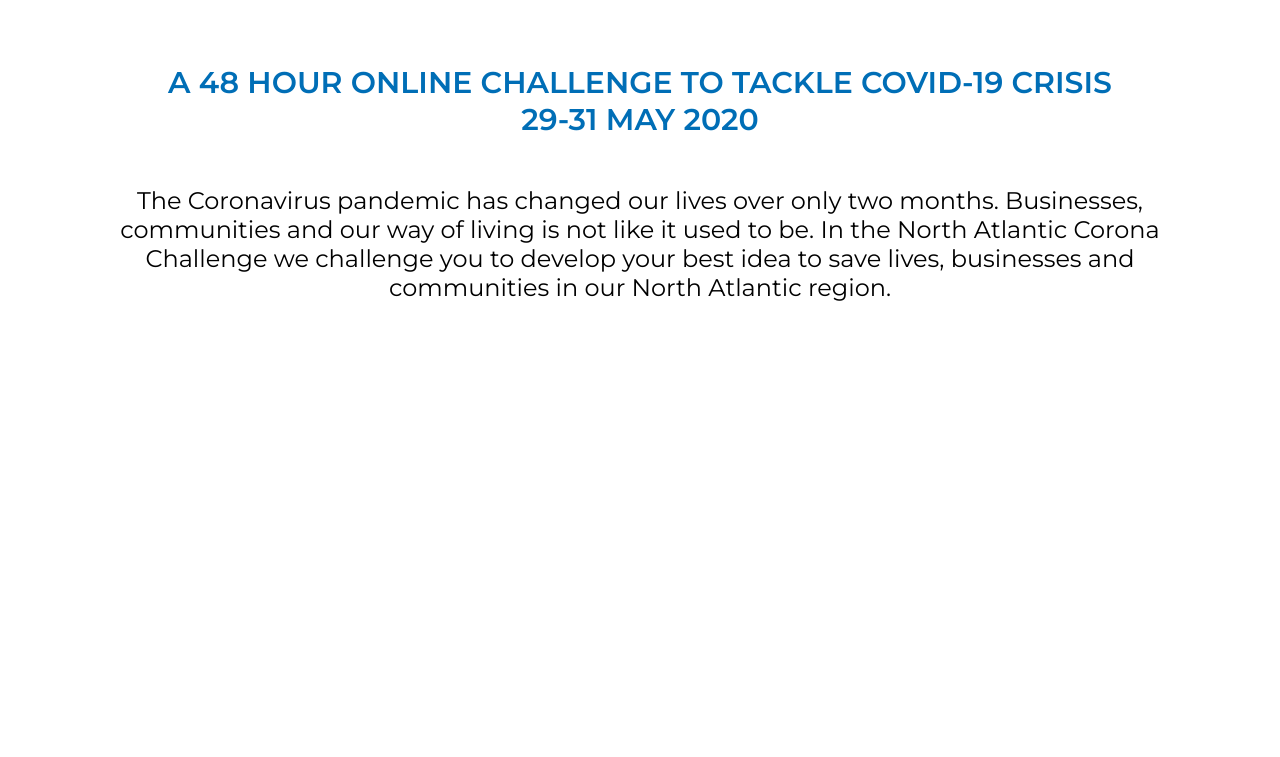
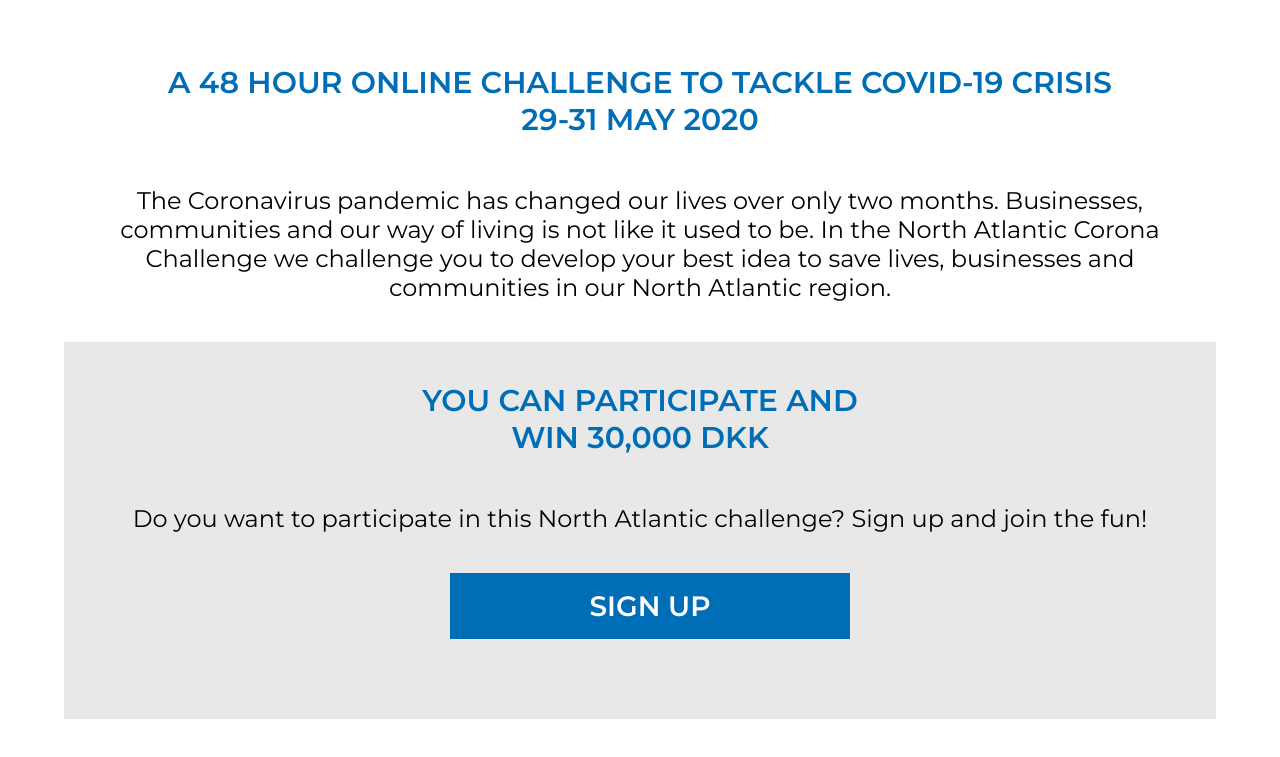
Before and after one commit to olavurellefsen/coronachallenge, a Gatsby site: page / in a window 1280 px wide. Shown: the part 576-1333 px from the top of the page. Before the commit the page ends 898 px from the top, so only its background shows below. Built offline with nearby package versions, Linux system fonts and the light colour scheme; Gatsby itself is replaced by a stand-in of ours.

Commit message:
Add signup section

```diff
--- /dev/null
+++ b/src/components/main/signup.js
@@ -0,0 +1,63 @@
+import React from "react"
+import styled from "styled-components"
+
+const Signup = () => (
+  <SignupContainer>
+    <SignupTitleStyle>
+      YOU CAN PARTICIPATE AND
+      <br />
+      WIN 30,000 DKK
+    </SignupTitleStyle>
+    <SignupDescriptionStyle>
+      Do you want to participate in this North Atlantic challenge? Sign up and
+      join the fun!
+    </SignupDescriptionStyle>
+    <SignupButtonStyle href="https://www.tokni.com">SIGN UP</SignupButtonStyle>
+  </SignupContainer>
+)
+
+const SignupContainer = styled.div`
+  position: relative;
+  max-width: 1608px;
+  margin: 40px 5vw;
+  padding: 40px;
+  background: #e8e8e8;
+`
+
+const SignupTitleStyle = styled.div`
+  color: #006eb6;
+  font-size: 30px;
+  font-weight: 600;
+  text-transform: uppercase;
+  text-align: center;
+`
+
+const SignupDescriptionStyle = styled.div`
+  position: relative;
+  left: 50%;
+  transform: translate(-50%, 0);
+  color: black;
+  font-size: 24px;
+  text-align: center;
+  margin-top: 48px;
+`
+
+const SignupButtonStyle = styled.a`
+  display: block;
+  position: relative;
+  margin: 40px 10px;
+  max-width: 400px;
+  left: 50%;
+  transform: translate(-50%, 0);
+  color: white;
+  background: #006eb6;
+  font-size: 28px;
+  font-weight: 600;
+  text-decoration: none;
+  opacity: 1;
+  padding: 16px 20px;
+  text-transform: uppercase;
+  text-align: center;
+`
+
+export default Signup
--- a/src/pages/index.js
+++ b/src/pages/index.js
@@ -3,12 +3,14 @@ import Layout from "../components/layout"
 import SEO from "../components/seo"
 import Header from "../components/main/header"
 import Intro from "../components/main/intro"
+import Signup from "../components/main/signup"
 
 const IndexPage = () => (
   <Layout>
     <SEO title="Home" />
     <Header />
     <Intro />
+    <Signup />
   </Layout>
 )
 
```
